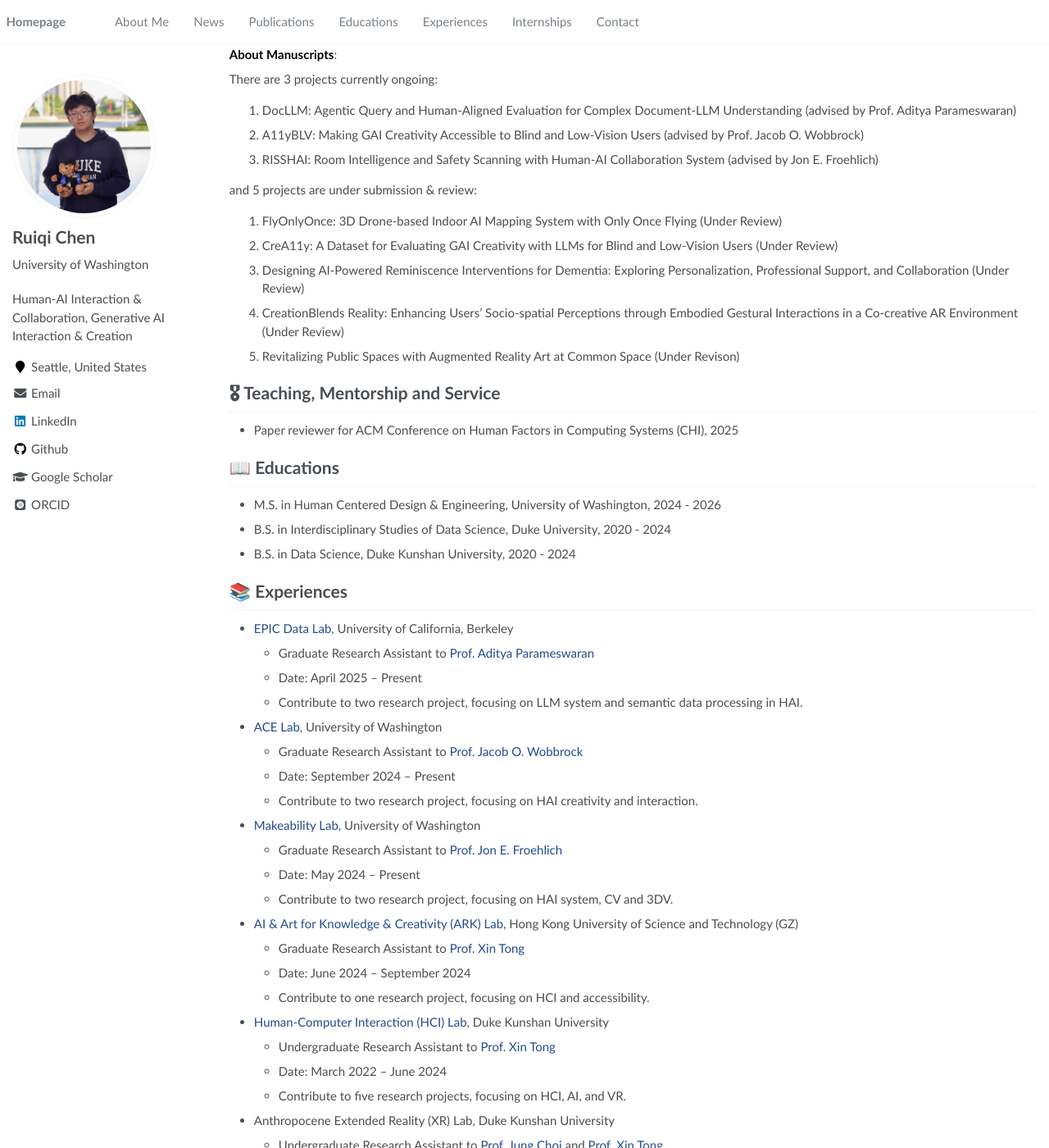
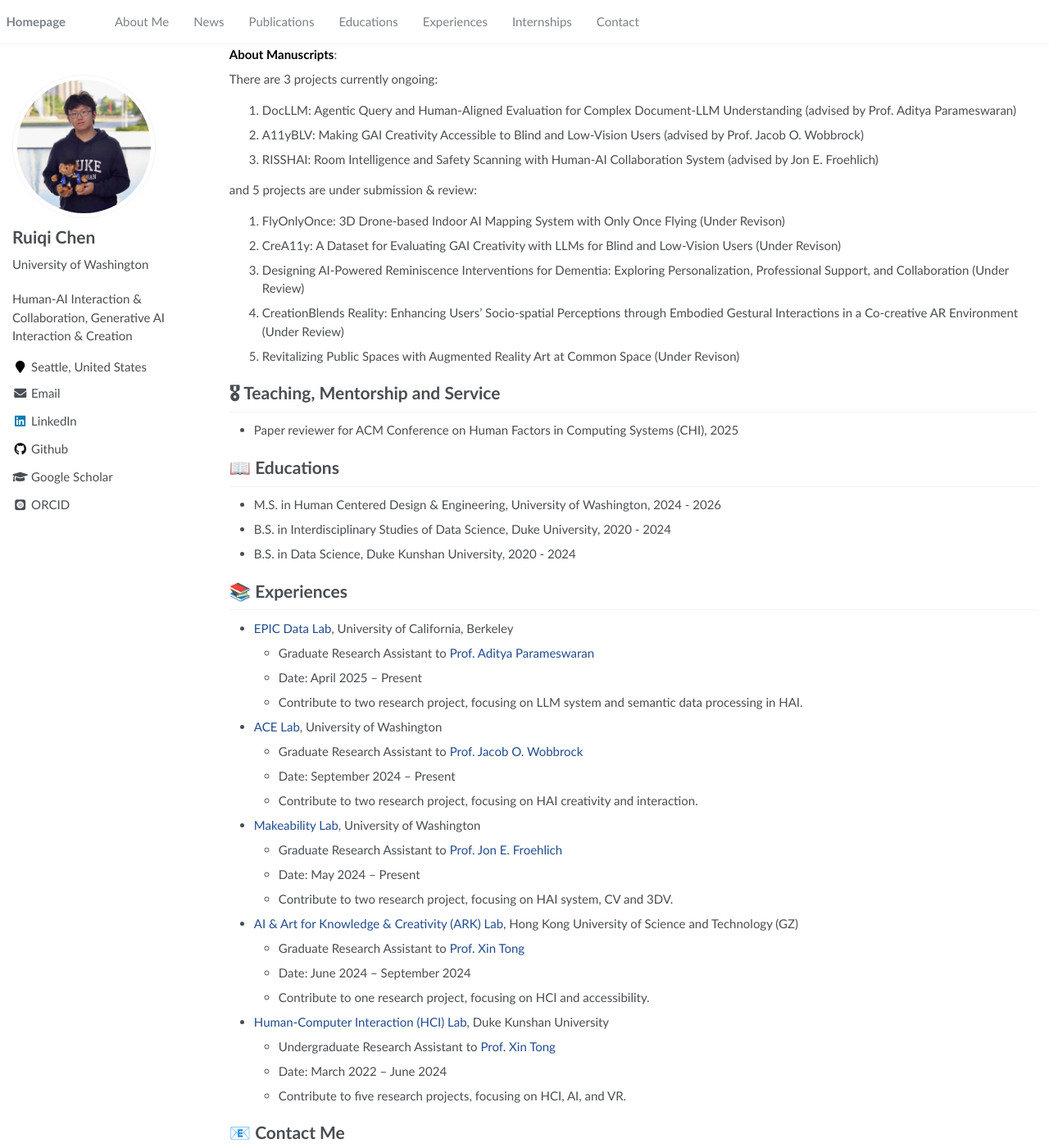
Before and after one commit to Ruiqi-Chen-0216/Ruiqi-Chen-0216.github.io, a Jekyll site: the page built from _pages/home.md, in a window 1280 px wide and 1400 px high, scrolled down 1308 px. Shown: the whole window at 82% size. Built offline with Jekyll 4.4.1, drawn with Linux system fonts in a browser that asks for light colours; some web fonts are replaced; some of the changed text lies outside the part shown.

Commit message:
Update home.md

```diff
--- a/_pages/home.md
+++ b/_pages/home.md
@@ -93,8 +93,8 @@ There are 3 projects currently ongoing:
 3. RISSHAI: Room Intelligence and Safety Scanning with Human-AI Collaboration System (advised by Jon E. Froehlich)
 
 and 5 projects are under submission & review:
-1. FlyOnlyOnce: 3D Drone-based Indoor AI Mapping System with Only Once Flying (Under Review)
-2. CreA11y: A Dataset for Evaluating GAI Creativity with LLMs for Blind and Low-Vision Users (Under Review)
+1. FlyOnlyOnce: 3D Drone-based Indoor AI Mapping System with Only Once Flying (Under Revison)
+2. CreA11y: A Dataset for Evaluating GAI Creativity with LLMs for Blind and Low-Vision Users (Under Revison)
 3. Designing AI-Powered Reminiscence Interventions for Dementia: Exploring Personalization, Professional Support, and Collaboration (Under Review)
 4. CreationBlends Reality: Enhancing Users' Socio-spatial Perceptions through Embodied Gestural Interactions in a Co-creative AR Environment (Under Review)
 5. Revitalizing Public Spaces with Augmented Reality Art at Common Space (Under Revison)
@@ -139,11 +139,6 @@ and 5 projects are under submission & review:
   * Date: March 2022 – June 2024
   * Contribute to five research projects, focusing on HCI, AI, and VR.
 
-* Anthropocene Extended Reality (XR) Lab, Duke Kunshan University
-  * Undergraduate Research Assistant to [Prof. Jung Choi](https://jungchoi.org/) and [Prof. Xin Tong](https://scholar.google.com/citations?user=XIM08ZwAAAAJ&hl=zh-CN&oi=sra)
-  * Date: May 2022 – May 2024
-  * Contribute to two research projects, focusing on HCI, AR and MR.
-
 
 <!-- # 💻 Internships
 - *2023.07 - 2023.08*, Artificial Intelligence Engineer Intern, Nanjing Institute of Mathware Technology, China.
```
